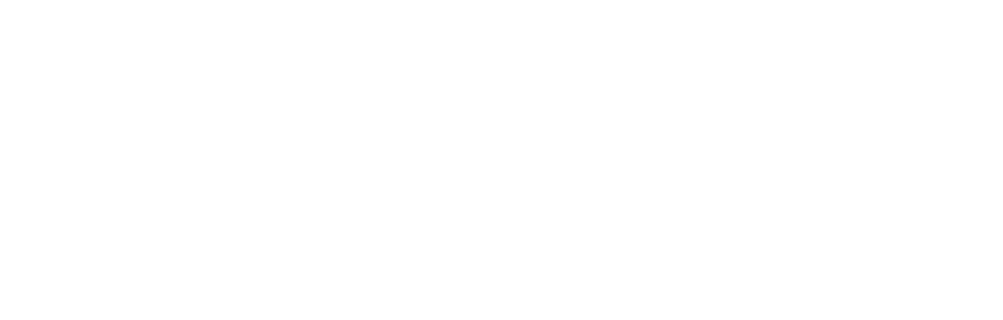
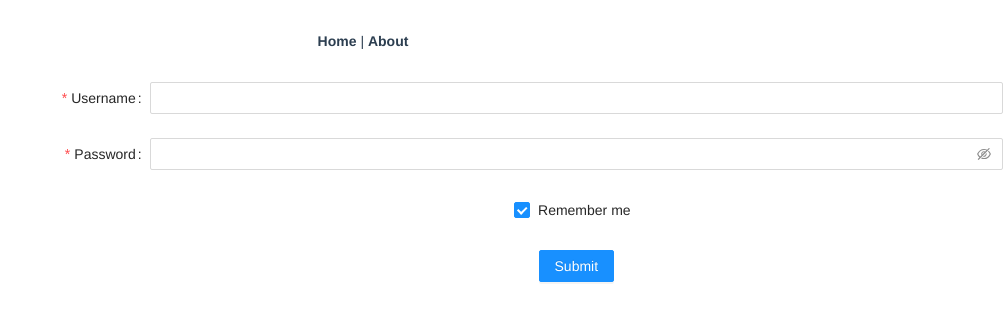
Before and after one commit to ZjlShenshiqing/TrainSystem, a Vue app in the folder web/: page /login in a window 1280 px wide. Before the commit this address had no page. Shown: the top 320 px of the page, without its empty margins (277-1280 px from the left). Built offline with nearby package versions, Linux system fonts and the light colour scheme.

Commit message:
修改Ant Design VUE的版本，以及加入登录页面

```diff
--- a/web/src/router/index.js
+++ b/web/src/router/index.js
@@ -14,6 +14,11 @@
     // this generates a separate chunk (about.[hash].js) for this route
     // which is lazy-loaded when the route is visited.
     component: () => import(/* webpackChunkName: "about" */ '../views/AboutView.vue')
+  },
+  {
+    path: '/login',
+    name: 'login',
+    component: () => import('../views/train-login.vue')
   }
 ]
 
--- /dev/null
+++ b/web/src/views/train-login.vue
@@ -0,0 +1,55 @@
+<template>
+  <a-form
+      :model="formState"
+      name="basic"
+      :label-col="{ span: 8 }"
+      :wrapper-col="{ span: 16 }"
+      autocomplete="off"
+      @finish="onFinish"
+      @finishFailed="onFinishFailed"
+  >
+    <a-form-item
+        label="Username"
+        name="username"
+        :rules="[{ required: true, message: 'Please input your username!' }]"
+    >
+      <a-input v-model:value="formState.username" />
+    </a-form-item>
+
+    <a-form-item
+        label="Password"
+        name="password"
+        :rules="[{ required: true, message: 'Please input your password!' }]"
+    >
+      <a-input-password v-model:value="formState.password" />
+    </a-form-item>
+
+    <a-form-item name="remember" :wrapper-col="{ offset: 8, span: 16 }">
+      <a-checkbox v-model:checked="formState.remember">Remember me</a-checkbox>
+    </a-form-item>
+
+    <a-form-item :wrapper-col="{ offset: 8, span: 16 }">
+      <a-button type="primary" html-type="submit">Submit</a-button>
+    </a-form-item>
+  </a-form>
+</template>
+<script setup>
+import { reactive } from 'vue';  // 引入 Vue 的 reactive 方法，用于创建响应式数据
+
+// 定义表单状态对象，使用 reactive 使其成为响应式
+const formState = reactive({
+  username: '',  // 用户名，初始为空字符串
+  password: '',  // 密码，初始为空字符串
+  remember: true,  // 记住我选项，初始为 true
+});
+
+// 表单提交成功时的处理函数
+const onFinish = values => {
+  console.log('Success:', values);  // 打印提交成功的数据
+};
+
+// 表单提交失败时的处理函数
+const onFinishFailed = errorInfo => {
+  console.log('Failed:', errorInfo);  // 打印提交失败的错误信息
+};
+</script>
```
Also changed, not shown: web/package.json (+5 -3 lines), web/src/main.js (+14 -9 lines), 1 other file (tests, documents, lock files or other folders).
